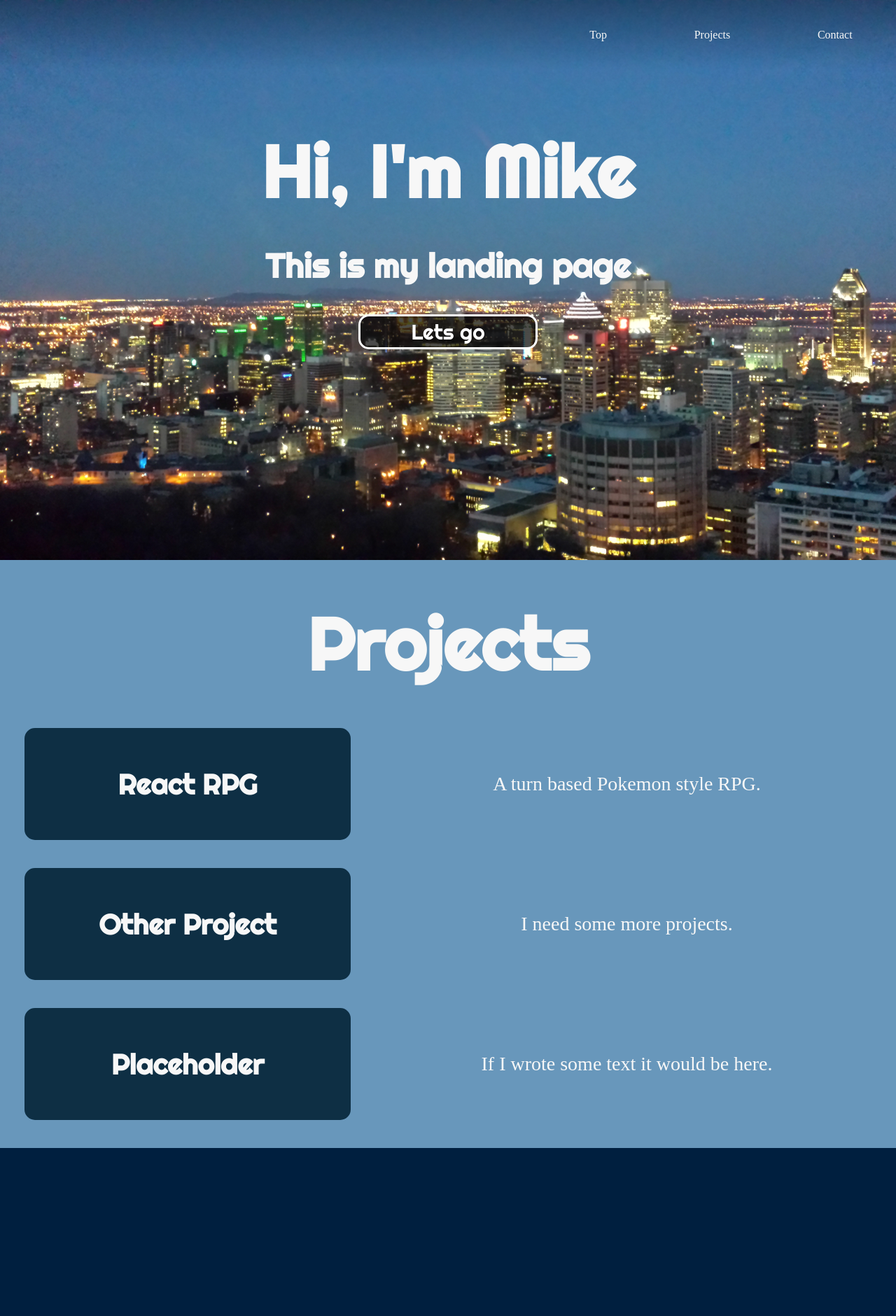
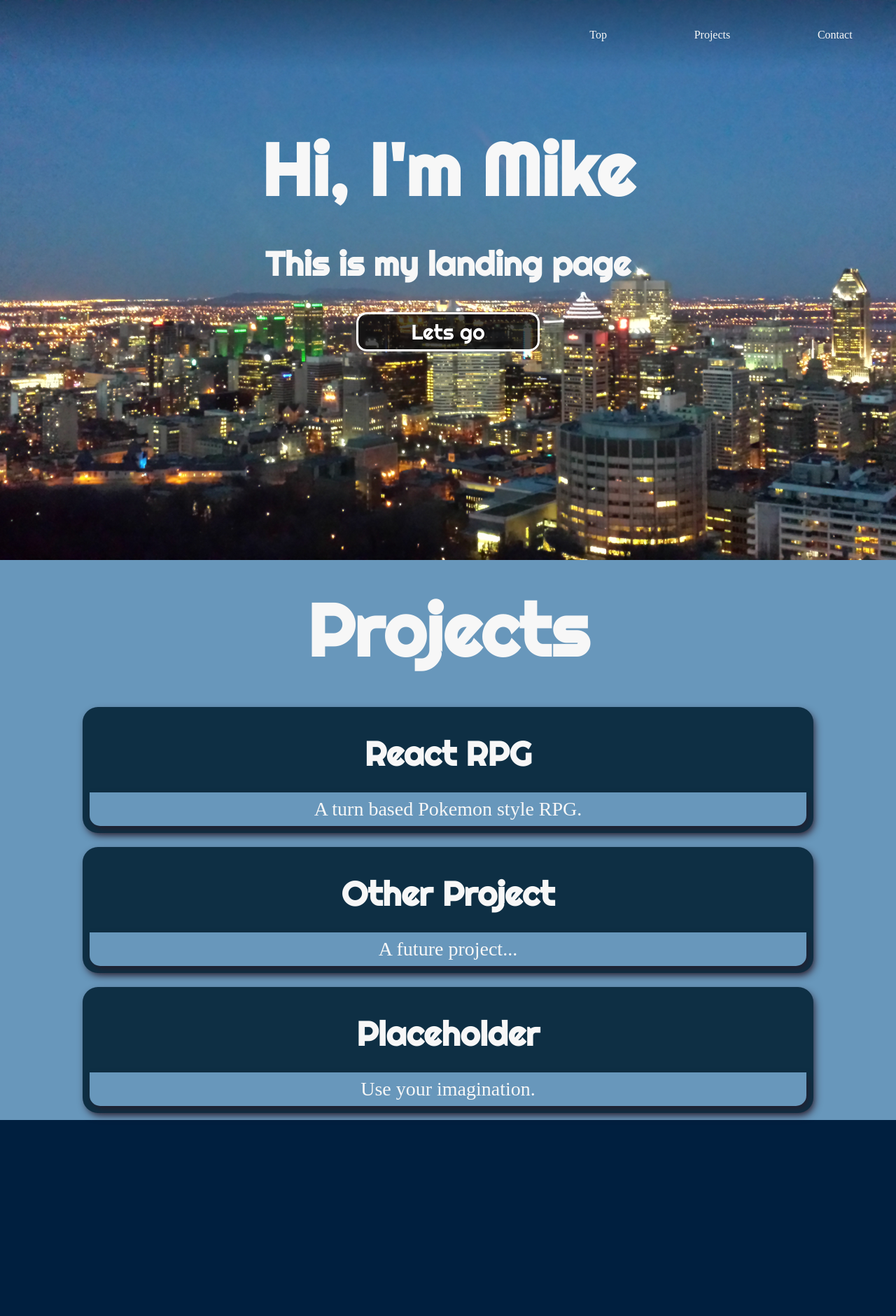
Before and after one commit to SnowdenWintermute/mike-silverman, a PHP site: page / in a window 1280 px wide. Shown: the top 1880 px of the page at 70% size. Run offline with PHP 8.4, Linux system fonts and the light colour scheme; some libraries are stand-ins or nearby versions; some web fonts are replaced.

Commit message:
Changed the look of project divs

```diff
--- a/index.html
+++ b/index.html
@@ -26,7 +26,7 @@
     <div id="introDivText">
     <h1>Hi, I'm Mike</h1>
     <h2>This is my landing page</h2>
-    <button class="button transparentButton">Lets go</button>
+    <a class="button transparentButton" href="#midDiv">Lets go</a>
     </div>
   </div>
 
@@ -36,21 +36,21 @@
     </h1>
     <div class="projectBox" id="project1">
       <h3>React RPG</h3>
-    </div>
-    <div class="projectDescription" id="description1">
-      <p>A turn based Pokemon style RPG.</p>
+      <div class="projecBoxText" id="desc1">
+        <p>A turn based Pokemon style RPG.</p>
+      </div>
     </div>
     <div class="projectBox" id="project2">
       <h3>Other Project</h3>
-    </div>
-    <div class="projectDescription" id="description2">
-      <p>I need some more projects.</p>
+      <div class="projecBoxText" id="desc2">
+        <p>A future project...</p>
+      </div>
     </div>
     <div class="projectBox" id="project3">
       <h3>Placeholder</h3>
-    </div>
-    <div class="projectDescription" id="description3">
-      <p>If I wrote some text it would be here.</p>
+      <div class="projecBoxText" id="desc3">
+        <p>Use your imagination.</p>
+      </div>
     </div>
   </div>
 
--- a/style.css
+++ b/style.css
@@ -8,7 +8,9 @@ body{
   padding: 0;
   color:#f7f7f7;
 }
-
+a{
+  text-decoration: none;
+}
 h1{
   font-size: 13vmin;
   margin: 0;
@@ -22,8 +24,9 @@ h2{
 }
 h3{
   font-family: 'Righteous';
-  font-size: 5vmin;
+  font-size: 6vmin;
   pointer-events: none;
+  margin: 0;
 }
 p{
   font-size: 3.5vmin;
@@ -38,6 +41,9 @@ ul{
   width:20vw;
   min-width:150px;
   font-family: "Righteous";
+  display: flex;
+  justify-content: center;
+  align-items: center;
 }
 .transparentButton{
   background-color: rgba(0, 0, 0, 0.7);
@@ -45,11 +51,12 @@ ul{
   border-radius: 15px;
   color:white;
   font-size: 30px;
+  transition: .3s;
 }
 .transparentButton:hover{
-    background-color: rgba(255, 255, 255, 0.7);
-    color:#001f3f;
-    border: 3px solid #001f3f;
+    background-color: rgba(104, 151, 187, 0.7);
+    color:white;
+    border: 3px solid white;
 }
 /* Sections */
 
@@ -68,8 +75,8 @@ ul{
   flex-direction: column;
   justify-content: center;
   background: -moz-linear-gradient(top, rgba(0,0,0,0.35) 0%, rgba(0,0,0,0) 100%); /* FF3.6-15 */
-background: -webkit-linear-gradient(top, rgba(0,0,0,0.35) 0%,rgba(0,0,0,0) 100%); /* Chrome10-25,Safari5.1-6 */
-background: linear-gradient(to bottom, rgba(0,0,0,0.35) 0%,rgba(0,0,0,0) 100%); /* W3C, IE10+, FF16+, Chrome26+, Opera12+, Safari7+ */
+  background: -webkit-linear-gradient(top, rgba(0,0,0,0.35) 0%,rgba(0,0,0,0) 100%); /* Chrome10-25,Safari5.1-6 */
+  background: linear-gradient(to bottom, rgba(0,0,0,0.35) 0%,rgba(0,0,0,0) 100%); /* W3C, IE10+, FF16+, Chrome26+, Opera12+, Safari7+ */
 }
 #topMenu ul{
     list-style: none;
@@ -92,12 +99,9 @@ background: linear-gradient(to bottom, rgba(0,0,0,0.35) 0%,rgba(0,0,0,0) 100%);
 #midDiv{
   background: #6897bb;
   height:100vh;
-
   display: grid;
   grid-template-columns: 1fr 1fr 1fr 1fr 1fr;
   grid-auto-rows: 1fr 1fr 1fr 1fr;
-  align-items: stretch;
-  padding: 20px;
 }
 #projectsLabel{
   grid-column: 1/6;
@@ -108,46 +112,58 @@ background: linear-gradient(to bottom, rgba(0,0,0,0.35) 0%,rgba(0,0,0,0) 100%);
 }
 .projectBox{
   background: #0e2f44;
-  width: 90%;
-  height: 70%;
+  width: 80%;
+  height: 20vh;
   padding: 10px;
   display: flex;
-  justify-content: center;
+  flex-direction: column;
+  text-align: center;
   align-items: center;
   align-self: center;
-  justify-self:center;
-  border-radius: 15px;
+  justify-self: center;
+  border-radius: 22px;
+  -webkit-box-shadow: 3px 5px 12px -2px rgba(41,27,41,1);
+  -moz-box-shadow: 3px 5px 12px -2px rgba(41,27,41,1);
+  box-shadow: 3px 5px 12px -2px rgba(41,27,41,1);
+}
+.projectBox h3{
+  margin-top: auto;
 }
 .projectDescription{
   display: flex;
-  justify-content: center;
   align-items: center;
   padding-left: 15px;
 }
+.projecBoxText{
+  background: #6897bb;
+  width:100%;
+  height:6vh;
+  border-bottom-left-radius: 15px;
+  border-bottom-right-radius: 15px;
+  display: flex;
+  align-items: center;
+  justify-content: center;
+  margin-top: auto;
+  -webkit-box-shadow: 3px 5px 12px -2px rgba(41,27,41,1);
+  -moz-box-shadow: 3px 5px 12px -2px rgba(41,27,41,1);
+  box-shadow: 3px 5px 12px -2px rgba(41,27,41,1);
+}
+#desc1{
+
+}
 #project1{
-  grid-column: 1/3;
-  grid-row: 2/3;
-}
-#description1{
-  height:100%;
-  grid-column: 3/6;
+  grid-column: 1/6;
   grid-row: 2/3;
   display: flex;
   align-items: center;
 }
 #project2{
-  grid-column: 1/3;
+  grid-column: 1/6;
   grid-row: 3/4;
 }
-#description2{
-  height:100%;
-  grid-column: 3/6;
-  grid-row: 3/4;
-  display: flex;
-  align-items: center;
-}
+
 #project3{
-  grid-column: 1/3;
+  grid-column: 1/6;
   grid-row: 4/5;
 }
 #description3{
@@ -178,10 +194,8 @@ background: linear-gradient(to bottom, rgba(0,0,0,0.35) 0%,rgba(0,0,0,0) 100%);
   }
   .socialButton{
     border-radius: 50%;
-    width: 9vw;
-    height: 9vw;
-    max-height: 70px;
-    max-width: 70px;
+    width: 9vmin;
+    height: 9vmin;
     margin-right: 1vw;
     background: #transparent;
     font-size: 20px;
@@ -192,6 +206,7 @@ background: linear-gradient(to bottom, rgba(0,0,0,0.35) 0%,rgba(0,0,0,0) 100%);
     align-items: center;
     text-decoration:none;
     font-size: 5vw;
+    transition: .5s;
   }
 
   #instagram:hover{
```
